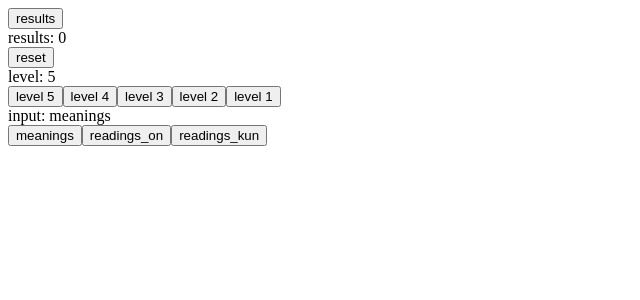
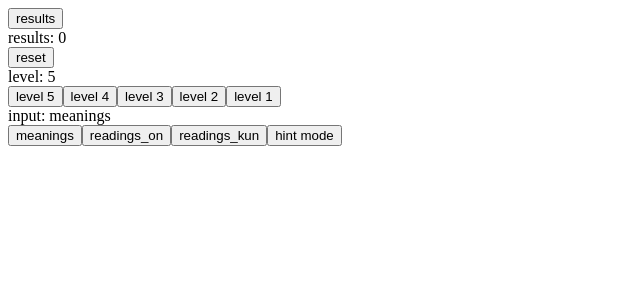
Before and after one commit to VladimirKobranov/kanji-quiz, a React (Create React App) app: page / in a window 1280 px wide. Shown: the top 300 px of the page, without its empty margins (0-640 px from the left). Built offline with nearby package versions, Linux system fonts and the light colour scheme.

Commit message:
hint mode

```diff
--- a/src/KanjiCard.jsx
+++ b/src/KanjiCard.jsx
@@ -1,4 +1,4 @@
-import React, { useContext } from "react";
+import React, { useContext, useRef, useEffect } from "react";
 import { StoreContext } from "./store";
 
 export default function KanjiCard({
@@ -10,6 +10,9 @@ export default function KanjiCard({
   onInputChange,
 }) {
   const { input } = useContext(StoreContext);
+  const { reset } = useContext(StoreContext);
+  const { hintMode } = useContext(StoreContext);
+  const inputRef = useRef(null);
 
   function handleChange(e) {
     if (e.key === "Enter") {
@@ -18,18 +21,34 @@ export default function KanjiCard({
     }
   }
 
+  function handleReset() {
+    inputRef.current.value = "";
+  }
+
+  useEffect(() => {
+    // inputRef.current.value = "";
+  }, [reset]);
+
+  useEffect(() => {}, [hintMode]);
+
   return (
     <div>
       <div>Kanji: {kanji}</div>
-      <div>Meanings: {meanings}</div>
-      <div>Readings (On): {readings_on}</div>
-      <div>Readings (Kun): {readings_kun}</div>
+      {hintMode ? (
+        <div>
+          <div>Meanings: {meanings}</div>
+          <div>Readings (On): {readings_on}</div>
+          <div>Readings (Kun): {readings_kun}</div>
+        </div>
+      ) : null}
       <input
         type="text"
         placeholder={input}
         value={value}
         onKeyDown={handleChange}
+        ref={inputRef}
       />
+      <button onClick={handleReset}>reset</button>
     </div>
   );
 }
--- a/src/Main.jsx
+++ b/src/Main.jsx
@@ -10,6 +10,7 @@ export default function Main() {
   const { level, setLevel } = useContext(StoreContext);
   const { input, setInput } = useContext(StoreContext);
   const [inputVal, setInputVal] = useState("");
+  const { hintMode, setHintMode } = useContext(StoreContext);
 
   const kanjiData = Object.keys(data).filter(
     (key) => data[key]["jlpt_new"] === storeState.jlpt,
@@ -49,6 +50,11 @@ export default function Main() {
     };
   }
 
+  function handleHintMode() {
+    setHintMode(!hintMode);
+    console.log("store hint:", hintMode);
+  }
+
   function handleInputChange(kanjiIndex, newVal) {
     setStoreState((prevState) => {
       const updatedAnswers = [...prevState.answers];
@@ -59,8 +65,6 @@ export default function Main() {
       };
     });
   }
-
-  console.log(storeState);
 
   return (
     <div>
@@ -83,6 +87,9 @@ export default function Main() {
           readings_kun
         </button>
 
+        <button onClick={handleHintMode}>hint mode</button>
+        {hintMode ? <div>Hint mode</div> : null}
+
         {storeState.data.map((kanjiData, index) => (
           <KanjiCard
             key={index}
--- a/src/store.jsx
+++ b/src/store.jsx
@@ -5,6 +5,7 @@ export const StoreProvider = ({ children }) => {
   const [level, setLevel] = useState(5);
   const [input, setInput] = useState("meanings");
   const [results, setResults] = useState(0);
+  const [hintMode, setHintMode] = useState(false);
 
   const [storeState, setStoreState] = useState({
     jlpt: level,
@@ -62,8 +63,11 @@ export const StoreProvider = ({ children }) => {
       answers: [],
     }));
     setResults(0);
+    setHintMode(false);
     console.log("reset function");
   };
+
+  console.log("store:", storeState);
 
   return (
     <StoreContext.Provider
@@ -77,6 +81,8 @@ export const StoreProvider = ({ children }) => {
         setLevel,
         input,
         setInput,
+        hintMode,
+        setHintMode,
       }}
     >
       {children}
```
